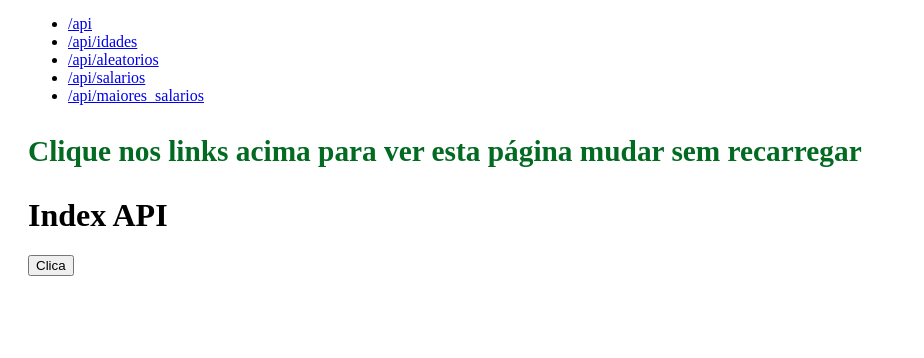
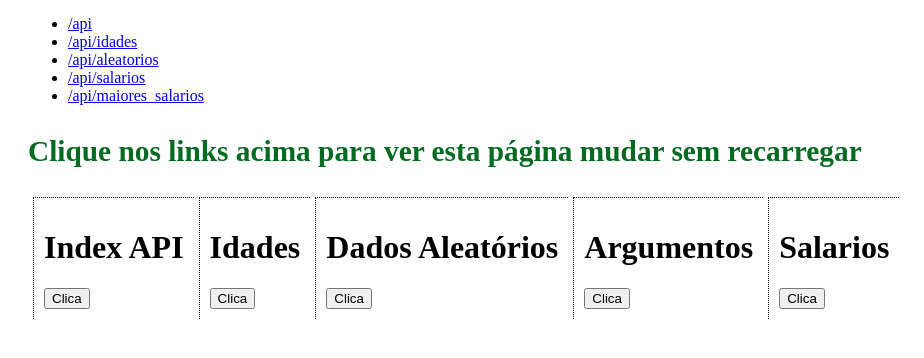
Before and after one commit to attiquetecnologia/projeto_api, a Flask app: page / in a window 1280 px wide. Shown: the part 192-550 px from the top of the page, without its empty margins (0-924 px from the left). Run offline with Flask 3, Linux system fonts and the light colour scheme.

Commit message:
mais items e uso de display flex

```diff
--- a/static/main.css
+++ b/static/main.css
@@ -29,3 +29,15 @@ body {
     font-size: 22pt;
     color: rgb(3, 106, 34);
 }
+
+.row {
+    display: flex;
+}
+
+.card {
+    padding: 10px;
+    border-color: #000;
+    border-left: 1px dotted;
+    border-top: 1px dotted;
+    margin-left: 5px;
+}
--- a/static/main.js
+++ b/static/main.js
@@ -11,3 +11,18 @@ function load_data(url, target) {
         console.log(error);
     });
 }
+
+function salarios(url, target) {
+    fetch(url)
+        .then((resp) => resp.json())
+        .then(function(data) {
+            console.log("Data -> ", data.data);
+            dado = data.data;
+            content = `<p><strong>Registros:</strong> ${dado.registros}</p>`;
+            content += `<p><strong>Registros:</strong> ${dado.porcentagem}%</p>`;
+            content += `<p><strong>Total:</strong> ${dado.total}</p>`;
+            document.getElementById(target).innerHTML = content;
+    }).catch(function(error) {
+        console.log(error);
+    });
+}
--- a/templates/index.html
+++ b/templates/index.html
@@ -30,14 +30,41 @@
         <p>Clique nos links acima para ver esta página mudar sem recarregar</p>
     </div>
 
-    <div class="container">
+    <div class="container row">
         <div class="card">
             <div class="card-title"><h1>Index API</h1></div>
             <div class="card-body" id="api-index">
-                <button role="button" onclick="load_data('{{ url_for('api.index')}}', 'api-index')" class="btn_api">Clica</div>
+                <button role="button" onclick="load_data('{{ url_for('api.index')}}', 'api-index')" class="btn_api">Clica</button>
             </div>
         </div>
-    </div>
+
+        <div class="card">
+            <div class="card-title"><h1>Idades</h1></div>
+            <button role="button" onclick="load_data('{{ url_for('api.idades')}}', 'api-idades')" class="btn_api">Clica</button>
+            <div class="card-body" id="api-idades"></div>
+        </div>
+
+        <div class="card">
+            <div class="card-title"><h1>Dados Aleatórios</h1></div>
+            <button role="button" onclick="load_data('{{ url_for('api.aleatorios')}}', 'api-aleatorios')" class="btn_api">Clica</button>
+            <div class="card-body" id="api-aleatorios">
+
+            </div>
+        </div>
+
+        <div class="card">
+            <div class="card-title"><h1>Argumentos</h1></div>
+            <button role="button" onclick="load_data('{{ url_for('api.arg_implicito')}}', 'api-arg_implicito')" class="btn_api">Clica</button>
+            <div class="card-body" id="api-arg_implicito"></div>
+        </div>
+
+        <div class="card">
+            <div class="card-title"><h1>Salarios</h1></div>
+            <button role="button" onclick="salarios('{{ url_for('api.salarios')}}', 'api-salarios')" class="btn_api">Clica</button>
+            <div class="card-body" id="api-salarios"></div>
+        </div>
+
+    </div> <!-- ./row -->
 
     <script type="text/javascript" src="{{ url_for('static', filename='main.js') }}"></script>
 </body>
```
